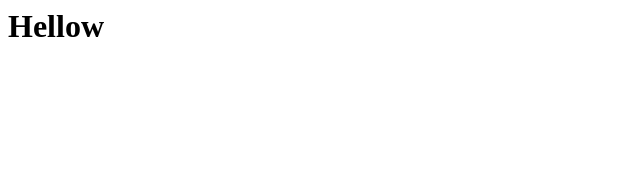
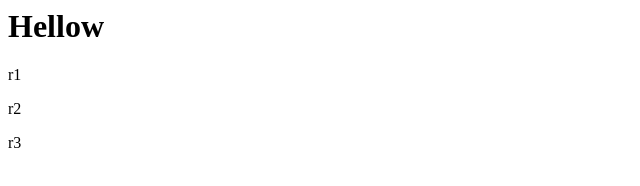
Before and after one commit to NotGodRTD/test_page1, a plain HTML site: page index.html in a window 1280 px wide. Shown: the full height of the page, 0-640 px from the left. Drawn offline with Linux system fonts and the light colour scheme.

Commit message:
Update index.html

```diff
--- a/index.html
+++ b/index.html
@@ -1 +1,4 @@
 <h1>Hellow</h1>
+<p>r1</p>
+<p>r2</p>
+<p>r3</p>
```
